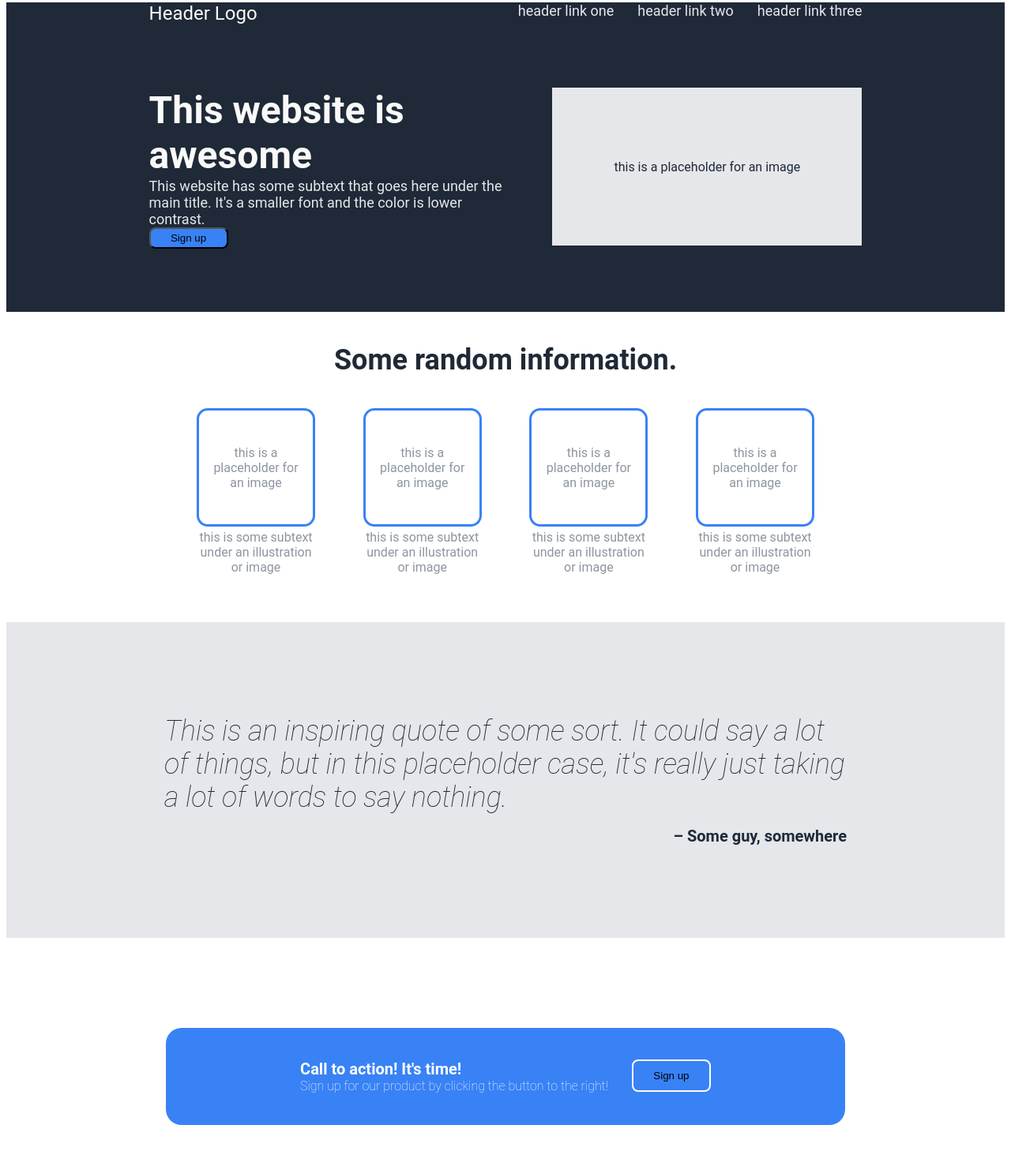
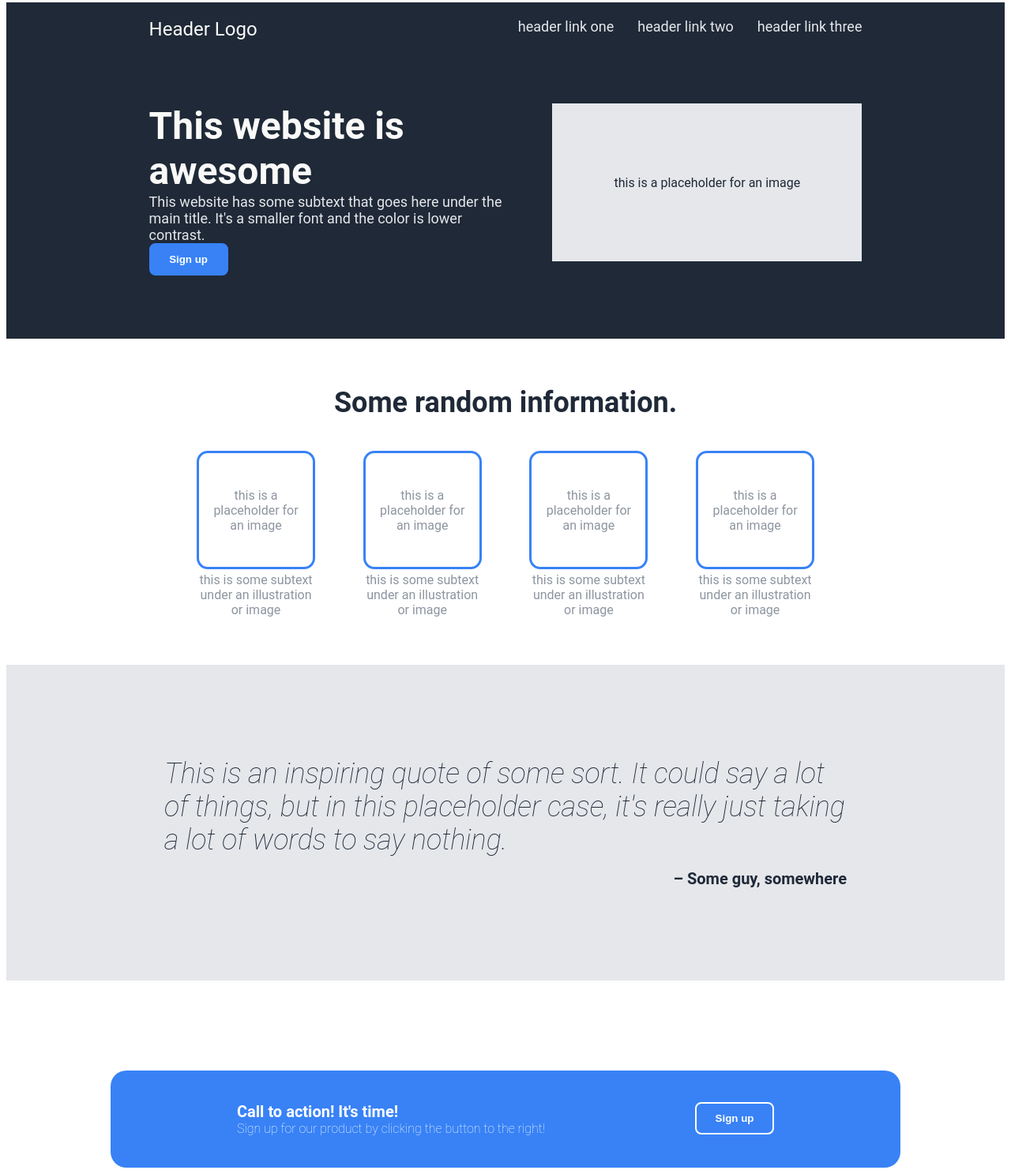
Before and after one commit to berkpereira/landing-page, a plain HTML site: page index.html in a window 1280 px wide. Shown: the part 5-1487 px from the top of the page at 79% size. Drawn offline with Linux system fonts and the light colour scheme.

Commit message:
Fixed sign up buttons

```diff
--- a/style.css
+++ b/style.css
@@ -31,6 +31,7 @@ button {
 }
 
 .header {
+    margin-top: 20px;
     display: flex;
 }
 
@@ -71,9 +72,13 @@ button {
 
 .hero .sign-up {
     background-color: #3882F6;
+    border: #3882F6 solid;
+    color: white;
+    font-weight: bolder;
     padding: 4px 0px 4px;
     border-radius: 8px;
     width: 100px;
+    height: 41px;
 }
 
 .hero .image {
@@ -81,6 +86,7 @@ button {
     height: 200px;
     min-width: 260px;
     display: flex;
+
     justify-content: center;
     align-items: center;
     background-color: #E5E7EB;
@@ -198,20 +204,26 @@ button {
 .call-to-action .call-container {
     background-color: #3882F6;
     display: flex;
+    flex: 1;
     justify-content: center;
     align-items: center;
-    padding: 40px 80px 40px;
+    padding: 40px 160px 40px;
+    box-sizing: border-box;
     border-radius: 20px;
-    min-width: 700px;
+    min-width: 550px;
+    max-width: 1000px;
 }
 
 .call-to-action .inner-container {
     display: flex;
+    flex: 1;
+    min-width: 530px;
 }
 
 .call-to-action .text {
     color: white;
     margin-right: 30px;
+    margin-right: auto;
 }
 
 .call-to-action .text .call {
@@ -224,12 +236,16 @@ button {
 }
 
 .call-to-action .sign-up {
+    flex: 0;
     background-color: #3882F6;
     padding: 4px 0px 4px;
     border-radius: 8px;
+    color: white;
+    font-weight: bolder;
     border: white solid;
     border-width: 2px;
-    min-width: 100px;
+    width: 100px;
+    height: 41px;
 }
 
 .footer {
```
